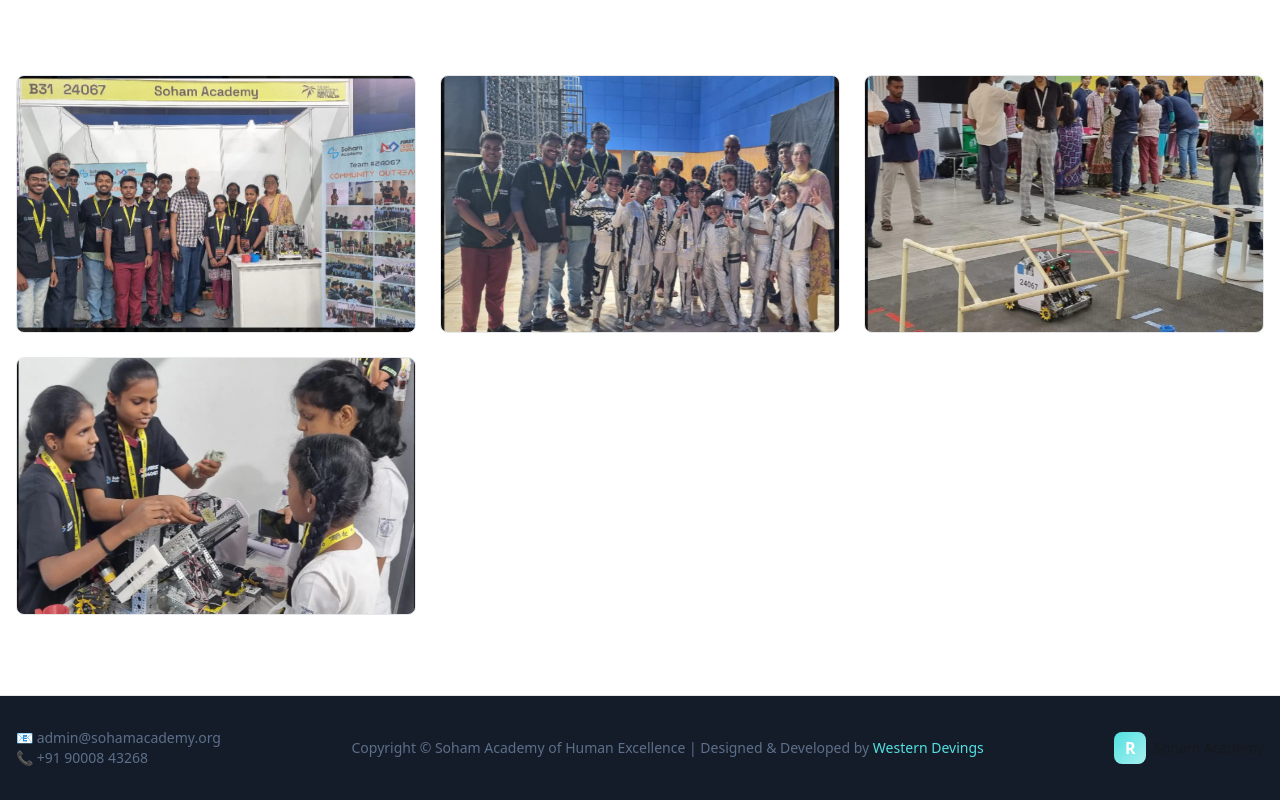
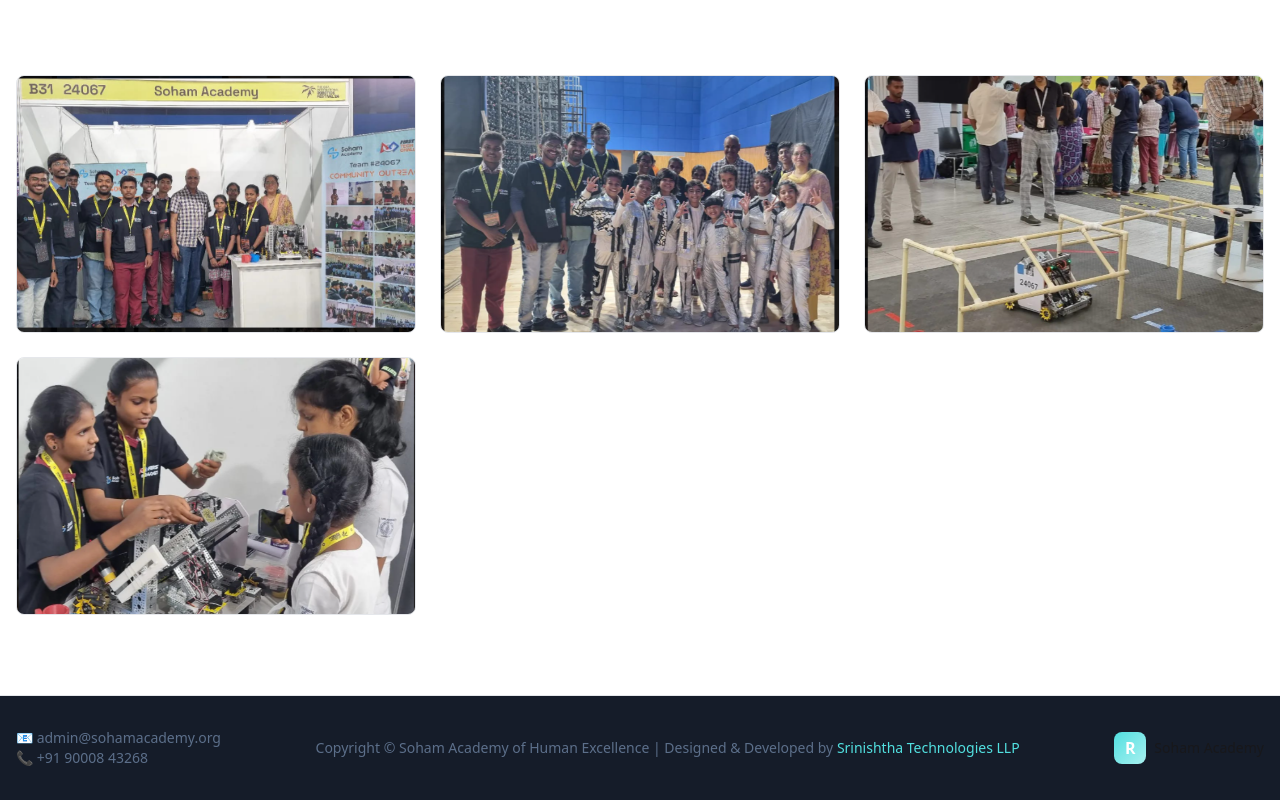
Before and after one commit to jp-sivaraju/Sohma-Academy-Home, a React (Vite) app: page /ftc in a window 1280 px wide. Shown: the part 373-1173 px from the top of the page. Built offline with nearby package versions, Linux system fonts and the light colour scheme.

Commit message:
Footer updated

```diff
--- a/src/components/Footer.tsx
+++ b/src/components/Footer.tsx
@@ -20,7 +20,7 @@ const Footer = () => {
             <p className="text-sm text-muted-foreground">
               Copyright © Soham Academy of Human Excellence | Designed & Developed by{" "}
               <Link to="/" className="text-primary hover:underline">
-                Western Devings
+               Srinishtha Technologies LLP
               </Link>
             </p>
           </div>
```
